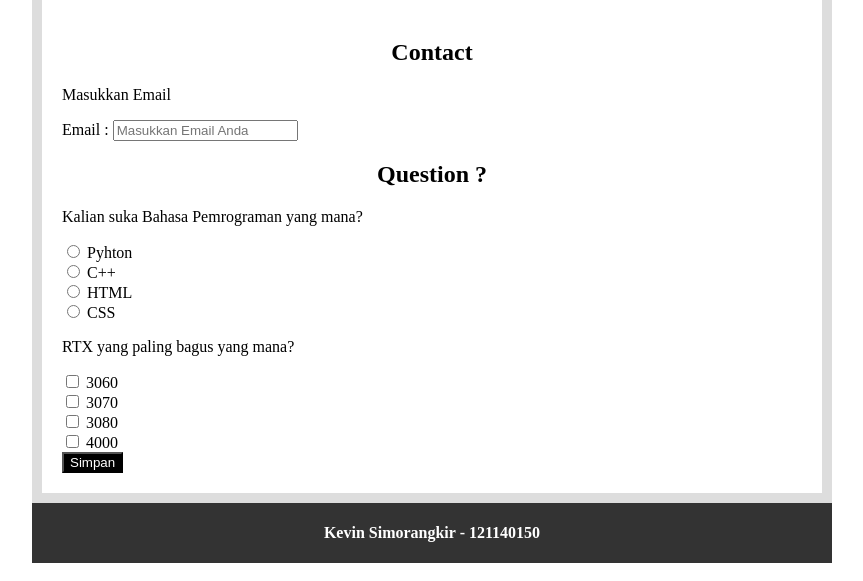
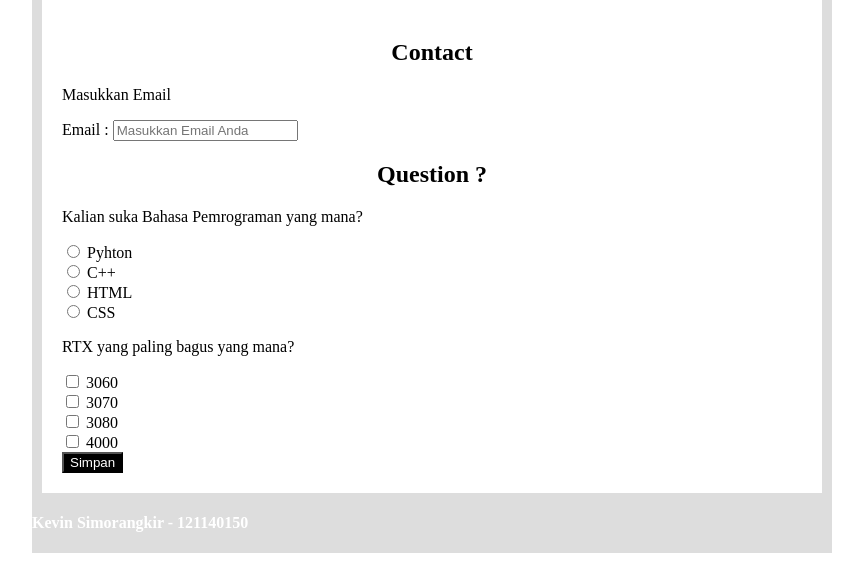
Before and after one commit to kevinsimorangkir21/prak-pemweb, a PHP site: page /121140150_Kevin_Prak2.html in a window 1280 px wide. Shown: the part 1028-1609 px from the top of the page, without its empty margins (208-1071 px from the left). After the commit the page ends 1581 px from the top, so only its background shows below. Run offline with PHP 8.4, Linux system fonts and the light colour scheme.

Commit message:
Update style.css

```diff
--- a/prak2/public/style.css
+++ b/prak2/public/style.css
@@ -96,7 +96,7 @@ body {
 }
 
 .bottom {
-    display: flex;
+    display:contents;
     justify-content: center;
     background-color: #333;
     color: white;
```
